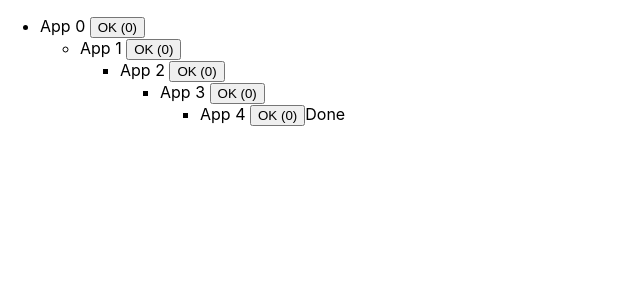
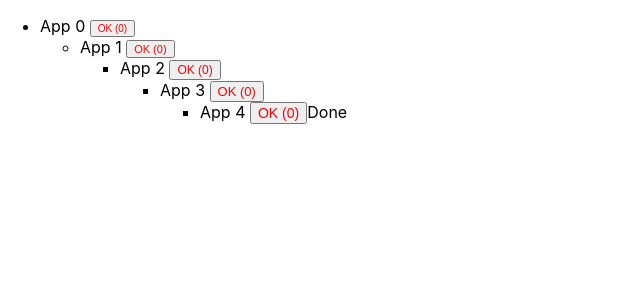
Before and after one commit to shiralizadeh/recursive-render, a React (Create React App) app: page / in a window 1280 px wide. Shown: the top 300 px of the page, without its empty margins (0-640 px from the left). Built offline with nearby package versions, Linux system fonts and the light colour scheme.

Commit message:
Styled component

```diff
--- a/package.json
+++ b/package.json
@@ -10,6 +10,7 @@
     "react-dom": "^17.0.2",
     "react-scripts": "4.0.3",
     "rxjs": "^7.0.1",
+    "styled-components": "^5.3.0",
     "web-vitals": "^1.0.1"
   },
   "scripts": {
--- a/src/App.js
+++ b/src/App.js
@@ -1,5 +1,14 @@
 import { createContext, useContext, useState } from "react";
 import useEventbus from "./event";
+import styled from 'styled-components';
+
+const Color = styled.button`
+  color: red;
+`;
+
+const Button = styled(Color)`
+  font-size: ${props => props.size}px;
+`;
 
 const ElementContext = createContext();
 
@@ -56,7 +65,7 @@ function App({ level }) {
       <ul className="App">
         <li>
           App {level} {context?.selected ? "Yes" : ""}
-          <button onClick={click}>OK ({index})</button>
+          <Button onClick={click} size={level + 10}>OK ({index})</Button>
           <App level={level + 1} />
         </li>
       </ul>
```
Also changed, not shown: 2 other files (tests, documents, lock files or other folders).
